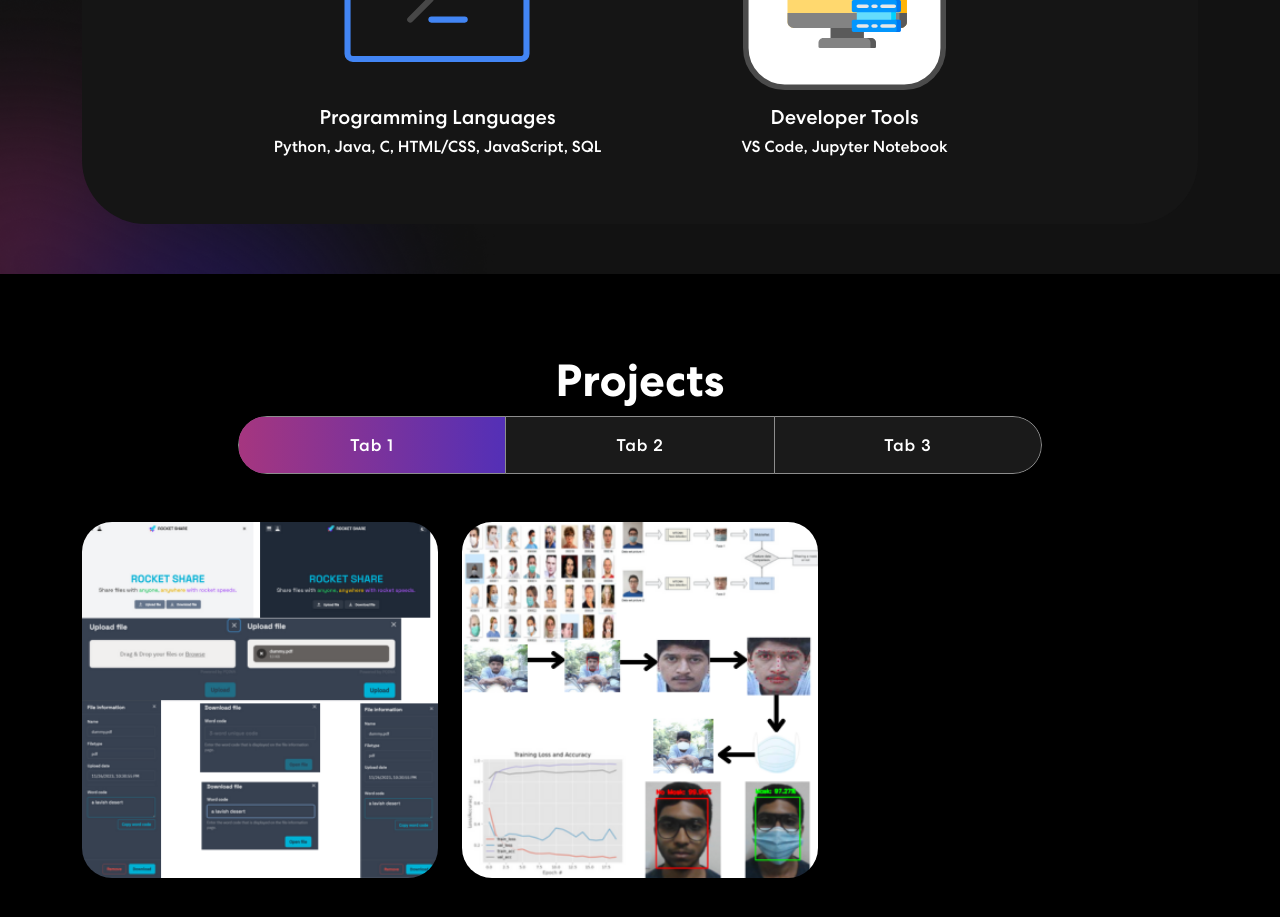
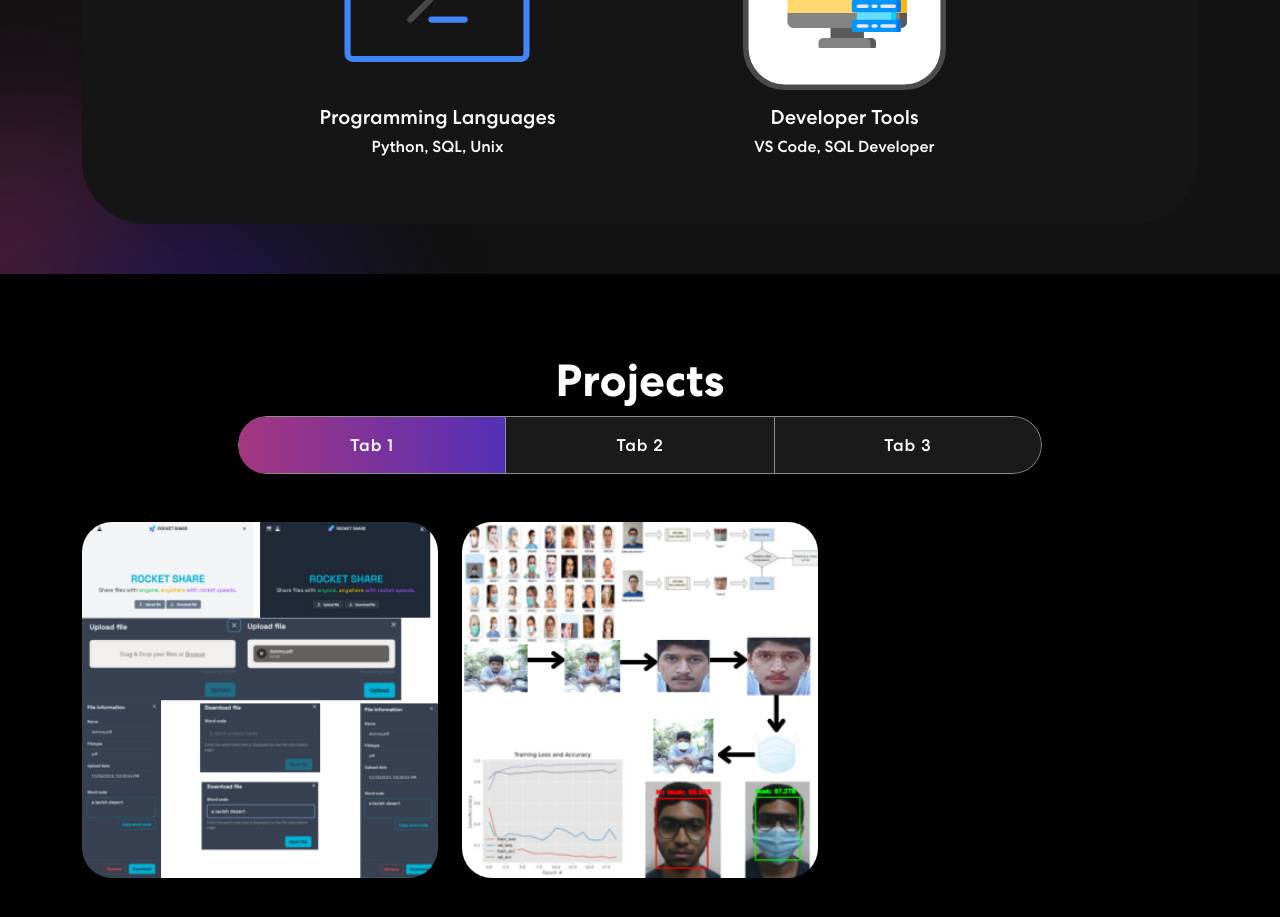
Before and after one commit to Atharvagarud137/My-site, a React (Create React App) app: page / in a window 1280 px wide. Shown: the part 1180-2097 px from the top of the page. Built offline with nearby package versions, Linux system fonts and the light colour scheme.

Commit message:
Update Skills.js

```diff
--- a/src/components/Skills.js
+++ b/src/components/Skills.js
@@ -66,12 +66,12 @@ export const Skills = () => {
                             <div className="item">
                                 <img src={meter1} alt="Image" />
                                 <h5>Programming Languages</h5>
-                                <h6>Python, Java, C, HTML/CSS, JavaScript, SQL</h6>
+                                <h6>Python, SQL, Unix</h6>
                             </div>
                             <div className="item">
                                 <img src={meter2} alt="Image" />
                                 <h5>Developer Tools</h5>
-                                <h6>VS Code, Jupyter Notebook</h6>
+                                <h6>VS Code, SQL Developer</h6>
                             </div>
                             <div className="item">
                                 <img src={meter3} alt="Image" />
```
